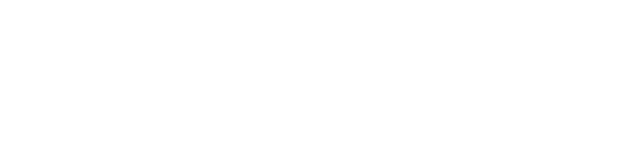
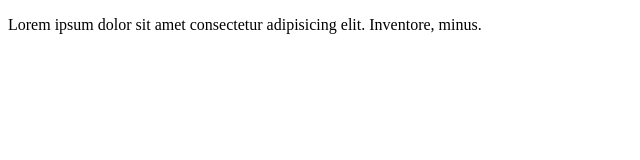
Before and after one commit to niket0712/git-details, a plain HTML site: page index.html in a window 1280 px wide. Shown: the whole page, without its empty margins (0-640 px from the left). Drawn offline with Linux system fonts and the light colour scheme.

Commit message:
update index.html

```diff
--- a/index.html
+++ b/index.html
@@ -3,9 +3,9 @@
 <head>
     <meta charset="UTF-8">
     <meta name="viewport" content="width=device-width, initial-scale=1.0">
-    <title>Document</title>
-</head>
+    <title>Git details</title>
+    </head>
 <body>
-
+    <p>Lorem ipsum dolor sit amet consectetur adipisicing elit. Inventore, minus.</p>
 </body>
 </html>
```
